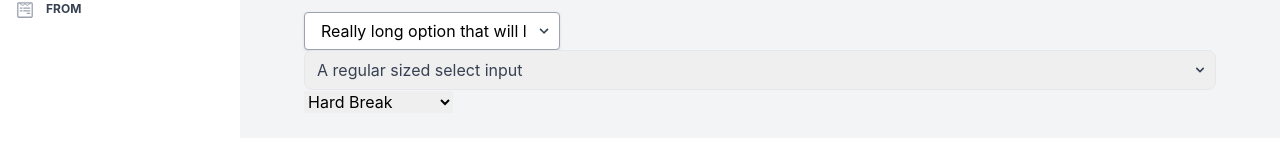
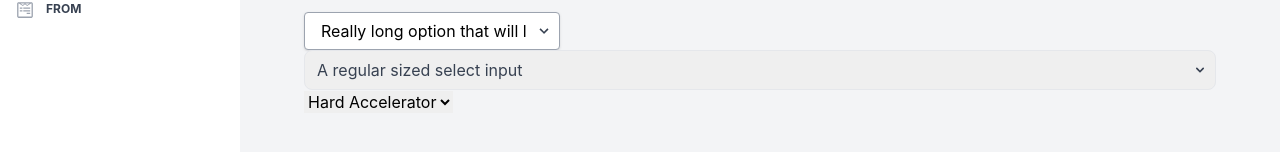
Before and after one commit to ellesis/tailwind-react, a React (Create React App) app: page /components/combo in a window 1280 px wide. Shown: the part 444-596 px from the top of the page. Built offline with nearby package versions, Linux system fonts and the light colour scheme.

Commit message:
Using defaultValue for the select

```diff
--- a/src/layouts/LayoutComponents.js
+++ b/src/layouts/LayoutComponents.js
@@ -34,7 +34,7 @@ export default function LayoutComponents() {
 
           <SideMenuGray menuItems={menuItems} />
         </aside>
-        <main className="h-full  flex-1 px-16 py-6 bg-gray-100">
+        <main className="h-full min-h-screen flex-1 px-16 py-6 bg-gray-100">
           <Routes>
             <Route path="button" element={<PageButton />} />
             <Route path="card" element={<PageCard />} />
--- a/src/pages/components/combo.js
+++ b/src/pages/components/combo.js
@@ -65,10 +65,15 @@ export default function PageCombo() {
       <div className="title">Select Option</div>
       {/* select-01 */}
       <div className="inline-block relative w-64">
-        <select className="block appearance-none w-full bg-white border border-gray-400 hover:border-gray-500 px-4 py-2 pr-8 rounded shadow leading-tight focus:outline-none focus:shadow-outline">
-          <option>Really long option that will likely overlap the chevron</option>
+        <select
+          defaultValue={'DEFAULT'}
+          className="block appearance-none w-full bg-white border border-gray-400 hover:border-gray-500 px-4 py-2 pr-8 rounded shadow leading-tight focus:outline-none focus:shadow-outline"
+        >
+          <option value="DEFAULT" disabled>
+            Really long option that will likely overlap the chevron
+          </option>
+          <option>Option 1</option>
           <option>Option 2</option>
-          <option>Option 3</option>
         </select>
         <div className="pointer-events-none absolute inset-y-0 right-0 flex items-center px-2 text-gray-700">
           <svg className="fill-current h-4 w-4" xmlns="http://www.w3.org/2000/svg" viewBox="0 0 20 20">
@@ -99,11 +104,9 @@ export default function PageCombo() {
       </div>
 
       {/* select-03 */}
-      <select id="ddlViewBy">
+      <select id="ddlViewBy" defaultValue={'1'}>
         <option value="1">Hard Accelerator</option>
-        <option value="2" selected="selected">
-          Hard Break
-        </option>
+        <option value="2">Hard Break</option>
         <option value="3">Sharp Turn</option>
       </select>
     </>
```
